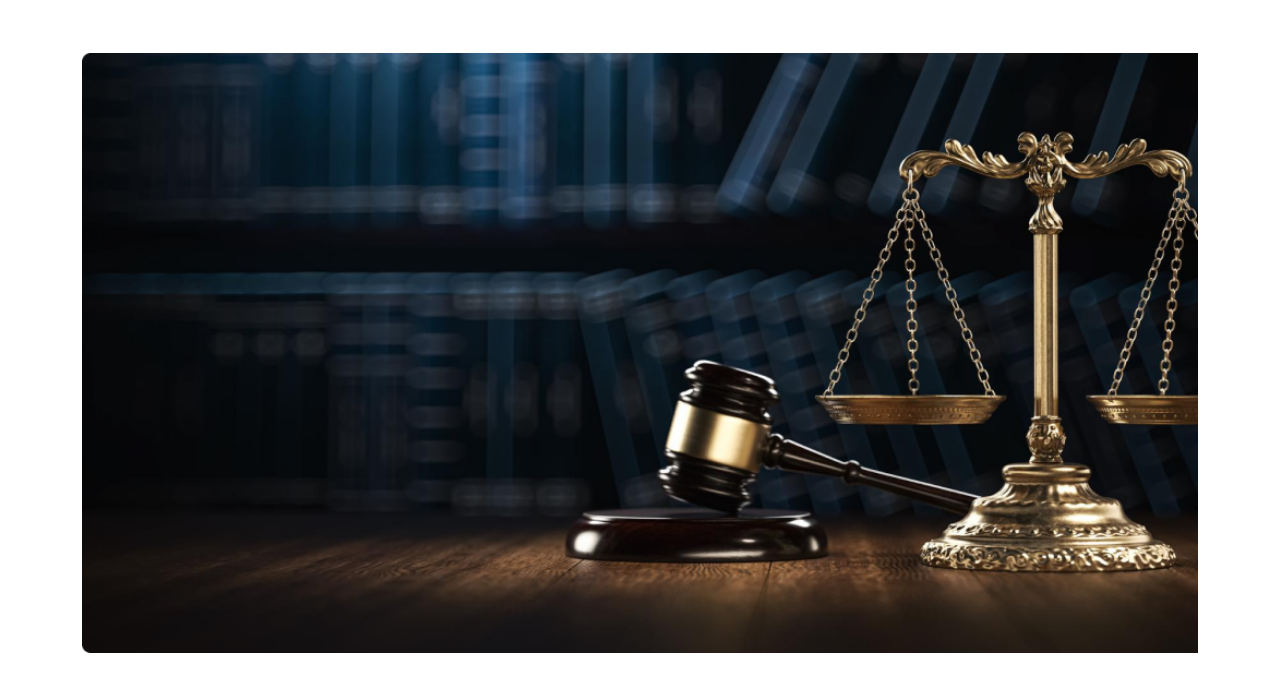
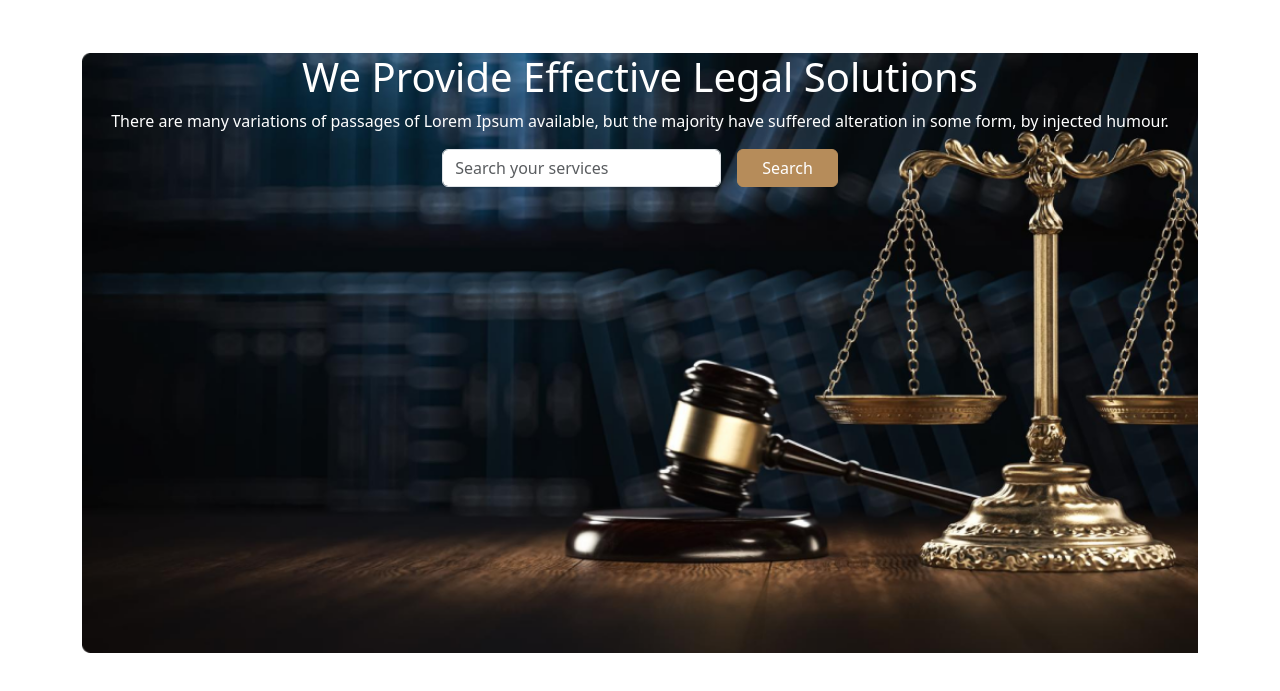
Before and after one commit to mirshad47/legal-solution, a plain HTML site: page index.html in a window 1280 px wide. Shown: the part 73-764 px from the top of the page. Drawn offline with Linux system fonts and the light colour scheme.

Commit message:
Update index.html

```diff
--- a/index.html
+++ b/index.html
@@ -70,6 +70,18 @@
         <div class=""
             style="background-image: url(./images/banner.png); height: 75vh; background-repeat: no-repeat; background-size: cover;">
 
+            <div class="d-flex flex-column justify-content-center my-auto">
+                <h1 class="text-white mx-auto">We Provide Effective Legal Solutions</h1>
+                <p class="text-white mx-auto">There are many variations of passages of Lorem Ipsum available, but the
+                    majority have suffered
+                    alteration in some form, by injected humour.</p>
+
+                <div class="d-flex gap-3 justify-content-center">
+                    <input type="search" id="" class="form-control w-25" placeholder="Search your services" />
+                    <button class="btn btn-primary px-4">Search</button>
+                </div>
+
+            </div>
 
         </div>
         <!-- Hero -->
```
